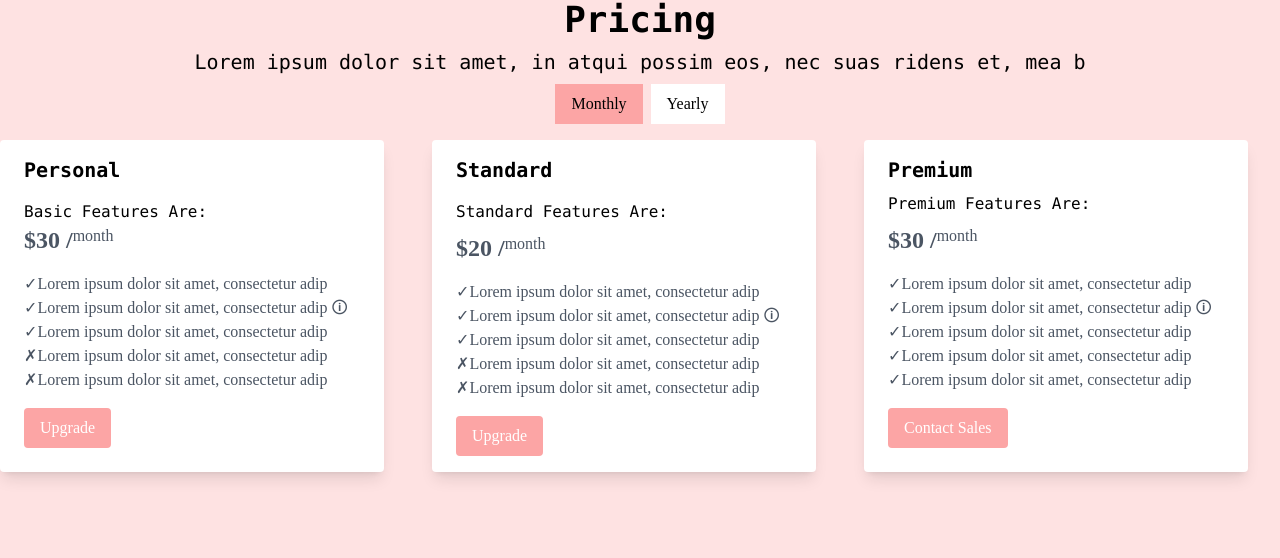
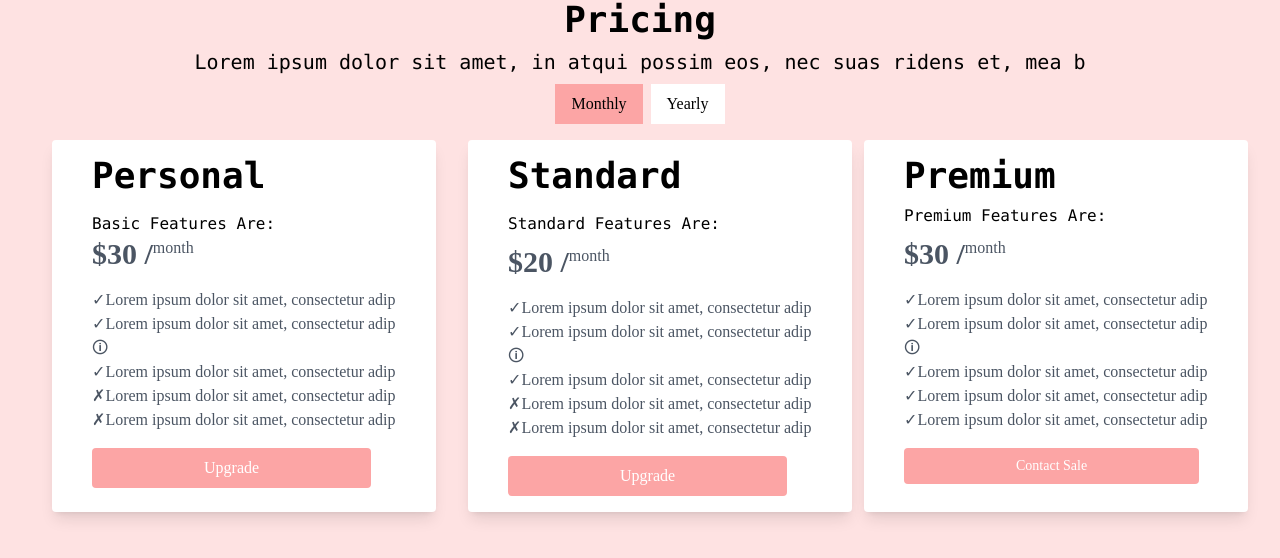
Before and after one commit to arushiMWork2004/maqroBudgetStore, a Next.js app: page / in a window 1280 px wide. Shown: the part 2412-2970 px from the top of the page. Built offline with nearby package versions, Linux system fonts and the light colour scheme.

Commit message:
Update Pricing.jsx

```diff
--- a/components/Pricing.jsx
+++ b/components/Pricing.jsx
@@ -32,14 +32,14 @@ const PricingPlan = () => {
           Yearly
         </button>
       </div>
-
-      <div className="grid grid-cols-1 sm:grid-cols-3 gap-4">
-        <div className="max-w-sm rounded overflow-hidden shadow-lg bg-white">
-          <div className="px-6 py-4">
-            <h2 className="text-xl font-bold font-mono mb-4">Personal</h2>
+       <div className="flex justify-center">
+      <div className="inline-flex justify-stretch  sm:grid-cols-3 flex justify-stretch">
+        <div className="max-w-sm rounded overflow-hidden shadow-lg bg-white mx-5">
+          <div className="px-10 py-4">
+            <h2 className="text-4xl font-bold font-mono mb-4">Personal</h2>
             <p className="font-mono">Basic Features Are:</p>
             <div className = "inline-flex">
-            <p className="text-gray-600 text-2xl font-bold mb-4">
+            <p className="text-gray-600 text-3xl font-bold mb-4">
               {isMonthly ? '$30  /' : '$300 /'}
             </p>
             <p className="text-gray-600 mb-4">
@@ -54,17 +54,17 @@ const PricingPlan = () => {
               <li>✗Lorem ipsum dolor sit amet, consectetur adip</li>
               <li>✗Lorem ipsum dolor sit amet, consectetur adip</li>
             </ul>
-            <button className="bg-red-300 text-white py-2 px-4 mt-4 rounded">
+            <button className="bg-red-300 text-white py-2 px-28 mt-4 rounded">
               Upgrade
             </button>
           </div>
         </div>
-        <div className="max-w-sm rounded overflow-hidden shadow-lg bg-white">
-          <div className="px-6 py-4">
-            <h2 className="text-xl font-bold font-mono mb-4">Standard</h2>
+        <div className="max-w-sm rounded overflow-hidden shadow-lg bg-white mx-3">
+          <div className="px-10 py-4">
+            <h2 className="text-4xl font-bold font-mono mb-4">Standard</h2>
             <p className="font-mono mb-2">Standard Features Are:</p>
             <div className = "inline-flex">
-            <p className="text-gray-600 text-2xl font-bold mb-4">
+            <p className="text-gray-600 text-3xl font-bold mb-4">
               {isMonthly ? '$20  /' : '$150 /'}
             </p>
             <p className="text-gray-600 mb-4">
@@ -78,17 +78,17 @@ const PricingPlan = () => {
               <li>✗Lorem ipsum dolor sit amet, consectetur adip</li>
               <li>✗Lorem ipsum dolor sit amet, consectetur adip</li>
             </ul>
-            <button className="bg-red-300 text-white py-2 px-4 mt-4 rounded">
+            <button className="bg-red-300 text-white py-2 px-28 mt-4 rounded">
                Upgrade
             </button>
           </div>
         </div>
         <div className="max-w-sm rounded overflow-hidden shadow-lg bg-white">
-          <div className="px-6 py-4">
-            <h2 className="text-xl font-bold font-mono mb-2">Premium</h2>
+          <div className="px-10 py-4">
+            <h2 className="text-4xl font-bold font-mono mb-2">Premium</h2>
             <p className="font-mono mb-2">Premium Features Are:</p>
             <div className = "inline-flex">
-            <p className="text-gray-600 text-2xl font-bold mb-4">
+            <p className="text-gray-600 text-3xl font-bold mb-4">
               {isMonthly ? '$30  /' : '$300 /'}
             </p>
             <p className="text-gray-600 mb-4">
@@ -102,9 +102,10 @@ const PricingPlan = () => {
               <li>✓Lorem ipsum dolor sit amet, consectetur adip</li>
               <li>✓Lorem ipsum dolor sit amet, consectetur adip</li>
             </ul>
-            <button className="bg-red-300 text-white py-2 px-4 mt-4 rounded">
-              Contact Sales
+            <button className="bg-red-300 text-white py-2 px-28 text-sm mt-4 rounded">
+              Contact Sale
             </button>
+          </div>
           </div>
         </div>
       </div>
```
